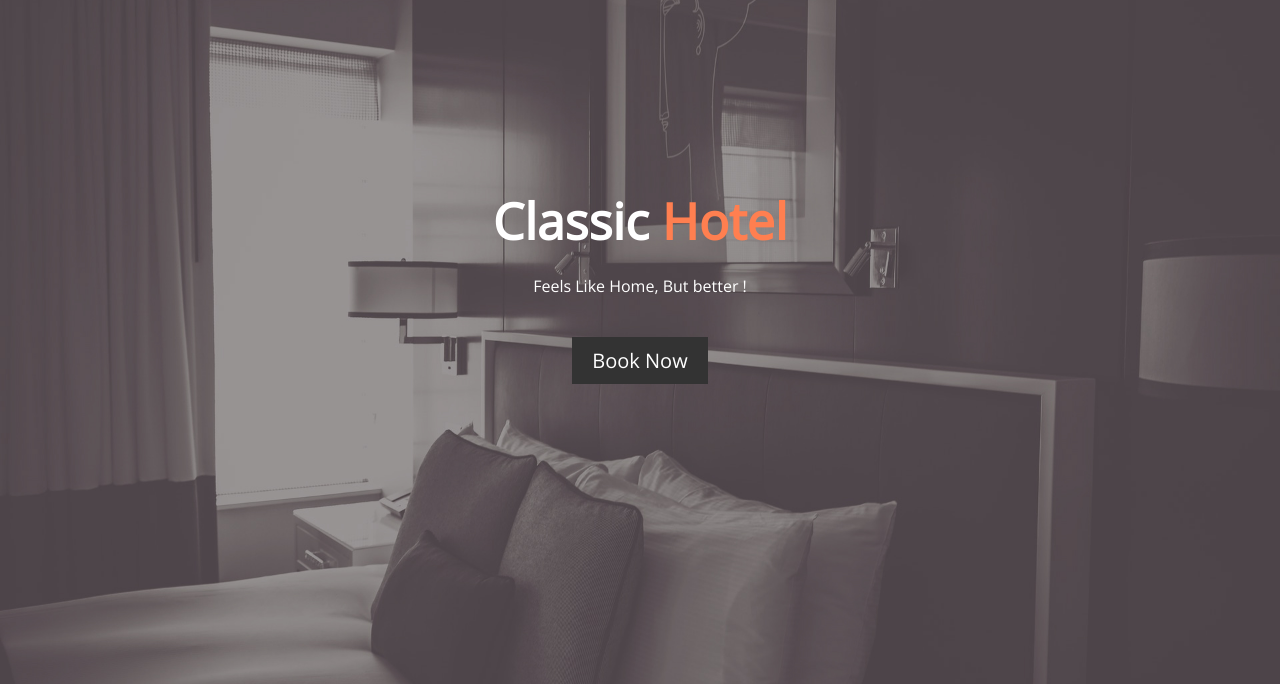
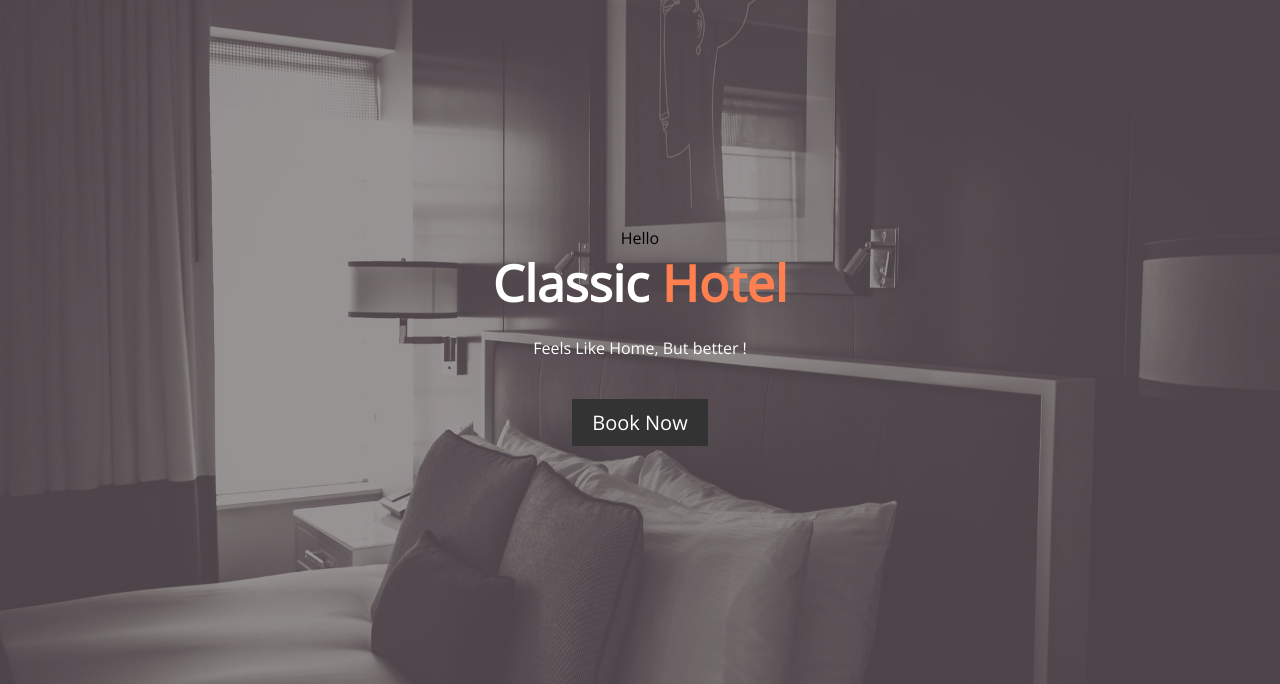
Before and after one commit to sishir123/sishir-kharel-hotel, a plain HTML site: page index.html in a window 1280 px wide. Shown: the part 75-759 px from the top of the page. Drawn offline with nearby package versions, Linux system fonts and the light colour scheme.

Commit message:
Update index.html

```diff
--- a/index.html
+++ b/index.html
@@ -37,6 +37,10 @@
 
 		<div id="Main">
 			<div id="center">
+				<div class="home-page-clock">
+					<p id="time"></p>
+					<span id="day">Hello</span>
+				</div>
 				<h1>Classic <span class="color">Hotel</span></h1>
 				<p>Feels Like Home, But better !</p>
 				<button>
```
